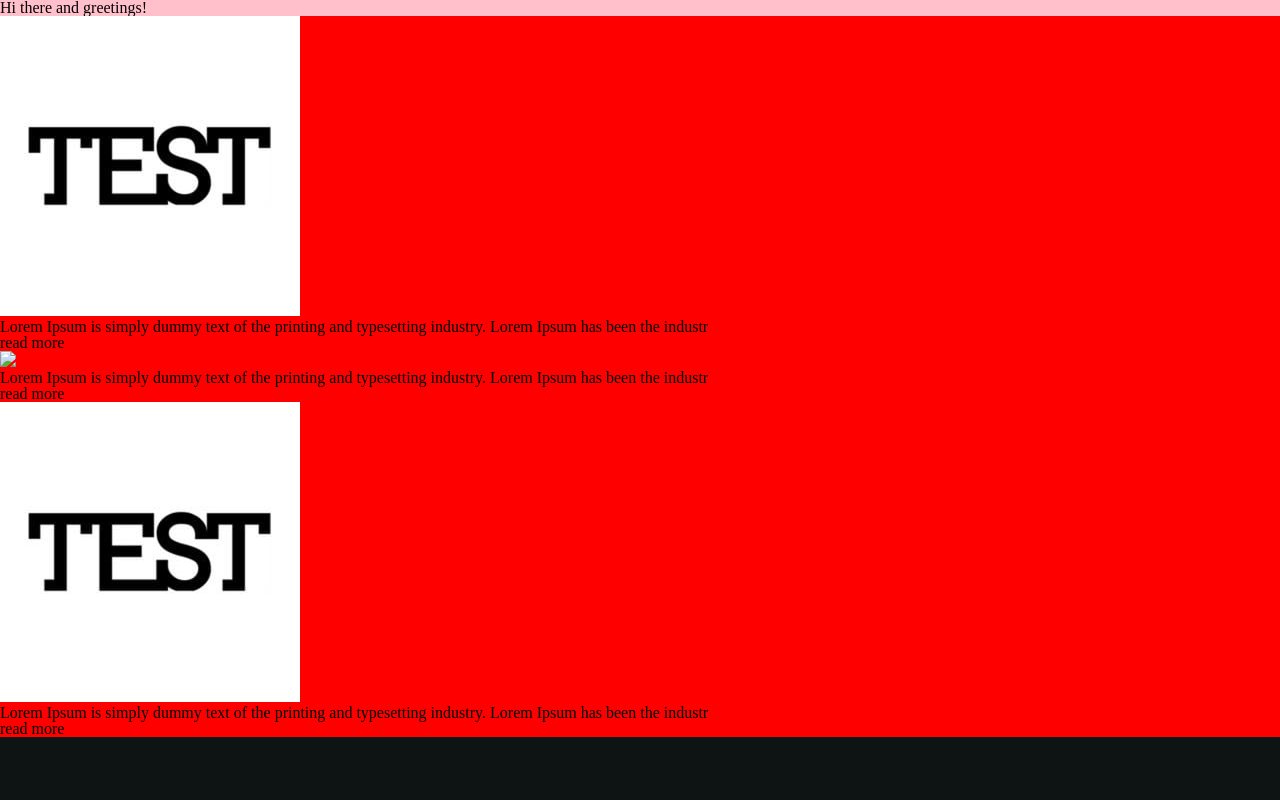
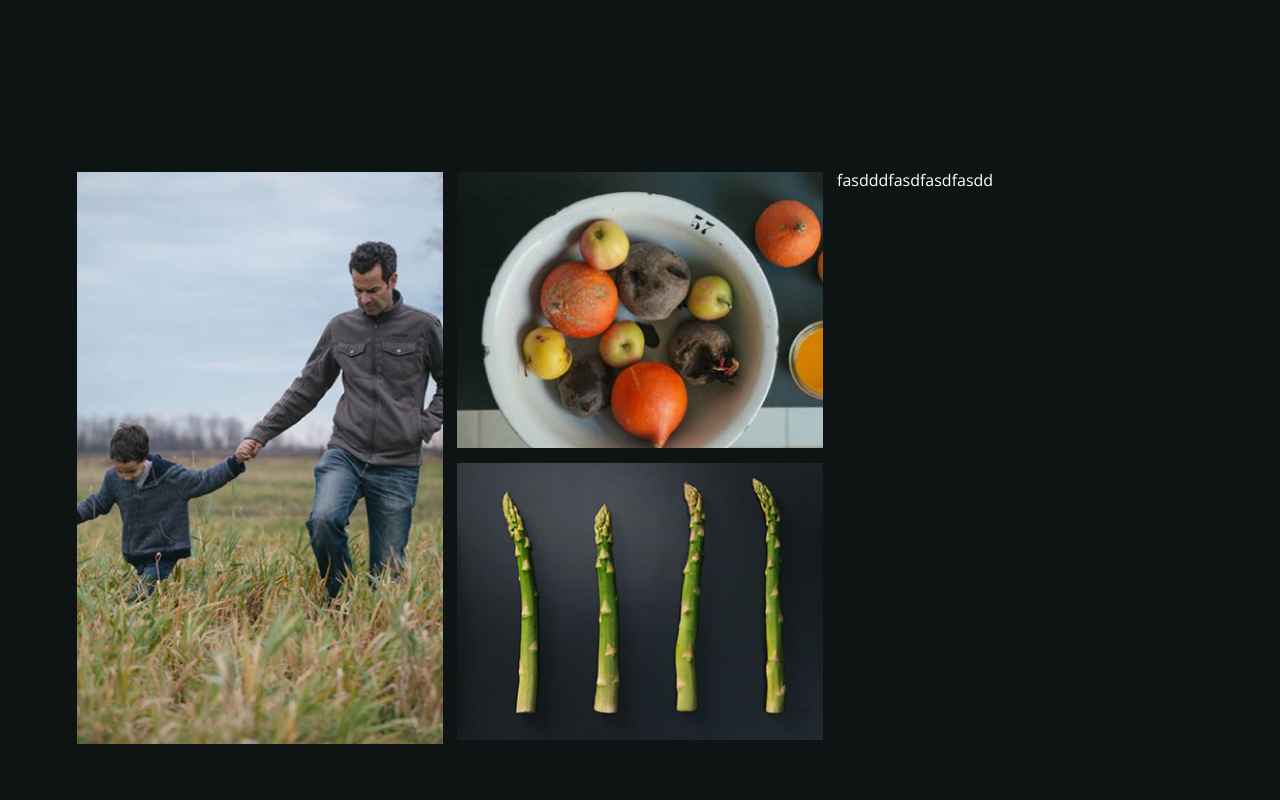
Before and after one commit to devpardo/orchard_test, a website built with webpack: page src/index.html in a window 1280 px wide. Shown: the top 800 px of the page. Built offline with nearby package versions, Linux system fonts and the light colour scheme; files whose address does not match are found by name.

Commit message:
Updates
Updated css file for the view
Fix image display

```diff
--- a/package.json
+++ b/package.json
@@ -23,10 +23,12 @@
     "@babel/preset-env": "^7.19.4",
     "babel-loader": "^8.2.5",
     "css-loader": "^6.7.1",
+    "file-loader": "^6.2.0",
     "html-webpack-plugin": "^5.5.0",
     "sass": "^1.55.0",
     "sass-loader": "^13.1.0",
     "style-loader": "^3.3.1",
+    "url-loader": "^4.1.1",
     "webpack": "^5.74.0",
     "webpack-cli": "^4.10.0",
     "webpack-dev-server": "^4.11.1"
--- a/src/cardBlock.js
+++ b/src/cardBlock.js
@@ -1,6 +1,7 @@
 import importAll from './importAll'
 
-importAll(require.context('./assets/component-02', false, /\.(png|jpe?g|svg)$/));
+importAll(require.context('./assets/component-02/', false, /\.(png|jpe?g|svg)$/));
+const storage = '/assets/component-02';
 
 function cardBlock() {
 
@@ -21,43 +22,45 @@ function cardBlock() {
             id: 3,
             title: 'Summer Lunch Menu by Mark Best',
             content: 'Lorem Ipsum is simply dummy text of the printing and typesetting industry. Lorem Ipsum has been the industr',
-            img: 'Image-01.jpg'
+            img: 'Image-03.jpg'
         }
     ];
 
 
-    let div = document.getElementById('app');
+    const div = document.getElementById('app');
     const cardDiv = document.createElement("div");
-    cardDiv.classList.add("header-block");
+    cardDiv.classList.add("card-block", "container");
 
     test.forEach(item => {
-        let cardItem = document.createElement('div')
-        let cardContent = document.createElement('p')
-        let img = document.createElement('img')
+        const col = document.createElement('div')
+        const cardItem = document.createElement('div')
+        const cardContent = document.createElement('p')
+        const img = document.createElement('img')
 
-        //The item Image
-        //img.src = `/assets/${item.img}`
-        img.src = `http://localhost:3000/assets/${item.img}`
+        col.classList.add("col")
+        cardItem.classList.add("card")
+        img.src = `${storage}/${item.img}`
         cardItem.appendChild(img)
 
         //The content
-        let text = document.createTextNode(item.content)
+        const text = document.createTextNode(item.content)
         cardContent.appendChild(text)
         cardItem.appendChild(cardContent)
 
         //The button
-        let btn = document.createElement('a')
-        let btnText = document.createTextNode('read more');
+        const btn = document.createElement('a')
+        const btnText = document.createTextNode('read more');
         btn.appendChild(btnText)
         btn.classList.add('btn', 'btn-readmore')
         cardItem.appendChild(btn)
-        cardDiv.appendChild(cardItem)
+        col.appendChild(cardItem)
+        cardDiv.appendChild(col)
     })
 
     div.appendChild(cardDiv);
 
-    cardDiv.addEventListener('click', () => {
-        console.log('fadsf');
+    cardDiv.addEventListener('click', (e) => {
+        console.log(e.target);
     })
 }
 
--- a/src/headerBlock.js
+++ b/src/headerBlock.js
@@ -1,17 +1,71 @@
 import importAll from './importAll'
-
-importAll(require.context('./assets/component-02', false, /\.(png|jpe?g|svg)$/));
-
+importAll(require.context('./assets/component-01/', false, /\.(png|jpe?g|svg)$/));
+const storage = '/assets/component-01';
 
 function headerBlock() {
+
+    //console.log(images);
     var div = document.getElementById('app');
 
     const newDiv = document.createElement("div");
-    newDiv.classList.add("card-block");
-    const newContent = document.createTextNode("Hi there and greetings!");
-    newDiv.appendChild(newContent);
+    newDiv.classList.add("header-block", "container");
+
+    //Block 1
+    const col1 = document.createElement("div")
+    const block1 = document.createElement("div")
+    col1.classList.add("col")
+    block1.classList.add("block-1", "block")
+
+
+    const img = document.createElement('img')
+    img.classList.add('banner')
+    img.src = `${storage}/Image-01.jpg`
+
+    block1.appendChild(img)
+    col1.appendChild(block1)
+    newDiv.appendChild(col1)
+
+    //Block 2
+    const col2 = document.createElement("div")
+    const block2 = document.createElement("div");
+    block2.classList.add("block-2", "block");
+    col2.classList.add("col")
+
+    const img2 = document.createElement('img')
+    img2.classList.add('banner-multiple')
+    img2.src = `${storage}/Image-02.jpg`
+    block2.appendChild(img2)
+
+    const img3 = document.createElement('img')
+    img3.classList.add('banner-multiple')
+    img3.src = `${storage}/Image-03.jpg`
+    block2.appendChild(img3)
+
+
+    col2.appendChild(block2)
+    newDiv.appendChild(col2)
+
+    //Block 3
+    const col3 = document.createElement("div")
+    const block3 = document.createElement("div");
+    block3.classList.add("block-3", "block");
+    col3.classList.add("col")
+
+    const title = document.createElement("h3")
+    const titleText = document.createTextNode('fasdddfasdfasdfasdd')
+    title.appendChild(titleText)
+
+    block3.appendChild(title)
+    newDiv.appendChild(block3)
+
+    col3.appendChild(block3)
+    newDiv.appendChild(col3)
 
     div.appendChild(newDiv);
+
+    newDiv.addEventListener('click', (e) => {
+        console.log(e.target);
+    })
 }
 
 export default headerBlock
--- a/src/styles/style.scss
+++ b/src/styles/style.scss
@@ -1,12 +1,151 @@
+$accent: #cf1430;
+$background: #0e1414;
+$white: #fff;
+$grey: #a0a1a1;
+/* open-sans-regular - latin */
+@font-face {
+    font-family: 'Open Sans';
+    font-style: normal;
+    font-weight: 400;
+    src: url('../assets/fonts/open-sans-v34-latin-regular.eot'); /* IE9 Compat Modes */
+    src: local(''),
+         url('../assets/fonts/open-sans-v34-latin-regular.eot?#iefix') format('embedded-opentype'), /* IE6-IE8 */
+         url('../assets/fonts/open-sans-v34-latin-regular.woff2') format('woff2'), /* Super Modern Browsers */
+         url('../assets/fonts/open-sans-v34-latin-regular.woff') format('woff'), /* Modern Browsers */
+         url('../assets/fonts/open-sans-v34-latin-regular.ttf') format('truetype'), /* Safari, Android, iOS */
+         url('../assets/fonts/open-sans-v34-latin-regular.svg#OpenSans') format('svg'); /* Legacy iOS */
+  }
+
+
 html,
 body {
-    background-color: #0e1414;
+    background-color: $background;
+    color: $white;
+    letter-spacing: initial;
+}
+
+#app {
+    font-family: 'Open Sans', sans-serif;
+}
+
+*,
+*:before,
+*:after {
+  -webkit-box-sizing: border-box;
+  -moz-box-sizing: border-box;
+  box-sizing: border-box;
+}
+
+.container {
+    padding-right: 15px;
+    padding-left: 15px;
+    margin-right: auto;
+    margin-left: auto;
+}
+
+.container::after,
+.container::before {
+    content: " ";
+    display: table;
+}
+
+.container:after {
+    clear: both;
+}
+
+.col {
+    position: relative;
+    min-height: 1px;
+    padding-left: 1px;
+    padding-right: 1px;
+    float: left;
+}
+@media (min-width: 320px) {
+    .col {
+        width: 100%;
+    }
+}
+
+@media (min-width: 768px) {
+    .container {
+        width: 750px;
+    }
+
+    .col {
+        width: calc(100% / 3);
+    }
+}
+@media (min-width: 992px) {
+    .container {
+        width: 970px;
+    }
+
+    .col {
+        width: calc(100% / 3);
+    }
+}
+@media (min-width: 1200px) {
+    .container {
+        width: 1170px;
+    }
+
+    .col {
+        width: calc(100% / 3);
+    }
 }
 
 .header-block {
-    background-color: red;
+    margin-bottom: 2em;
+    margin-top: 10em;
+
+    .block {
+        padding: 12px 6px;
+
+        img {
+            display: block;
+            width: 100%;
+        }
+
+        .banner-multiple {
+
+            padding-left: 0;
+
+            &:first-child {
+                margin-bottom: 15px;
+            }
+
+        }
+    }
 }
 
 .card-block {
-    background-color: pink;
+    padding-top: 2em;
+    margin-bottom: 2em;
+
+    .card {
+        padding: 12px;
+        box-sizing: border-box;
+
+        img {
+            display: block;
+            width: 100%;
+            border-bottom: 3px solid $accent;
+            margin-bottom: 3em;
+        }
+
+        p {
+            margin-bottom: 3em;
+            font-weight: lighter;
+            color: $grey;
+        }
+
+        a {
+            display: inline-block;
+            margin-bottom: 3em;
+            text-transform: uppercase;
+            cursor: pointer;
+            padding: .5em .3em;
+            border-bottom: 1px solid $accent;
+        }
+    }
 }
--- a/webpack.config.js
+++ b/webpack.config.js
@@ -10,7 +10,14 @@ module.exports = {
         path: path.resolve(__dirname, 'dist'),
         filename: '[name].js',
         clean: true,
-        assetModuleFilename: 'assets/[name][ext]'
+        assetModuleFilename: (pathData) => {
+            const filepath = path
+              .dirname(pathData.filename)
+              .split("/")
+              .slice(1)
+              .join("/");
+            return `${filepath}/[name][ext]`;
+          }
     },
     devServer: {
         static: {
@@ -40,6 +47,10 @@ module.exports = {
                 type: 'asset/resource',
             },
             {
+                test: /\.(eot|svg|ttf|woff|woff2)$/,
+                loader: 'file-loader'
+            },
+            {
                 test: /\.js$/,
                 exclude: /node_modules/,
                 use: {
```
Also changed, not shown: src/assets/Image-01.jpg (deleted), src/assets/fonts/open-sans-v34-latin-regular.ttf (added), src/assets/fonts/open-sans-v34-latin-regular.woff (added), src/assets/fonts/open-sans-v34-latin-regular.woff2 (added), 3 other files.
